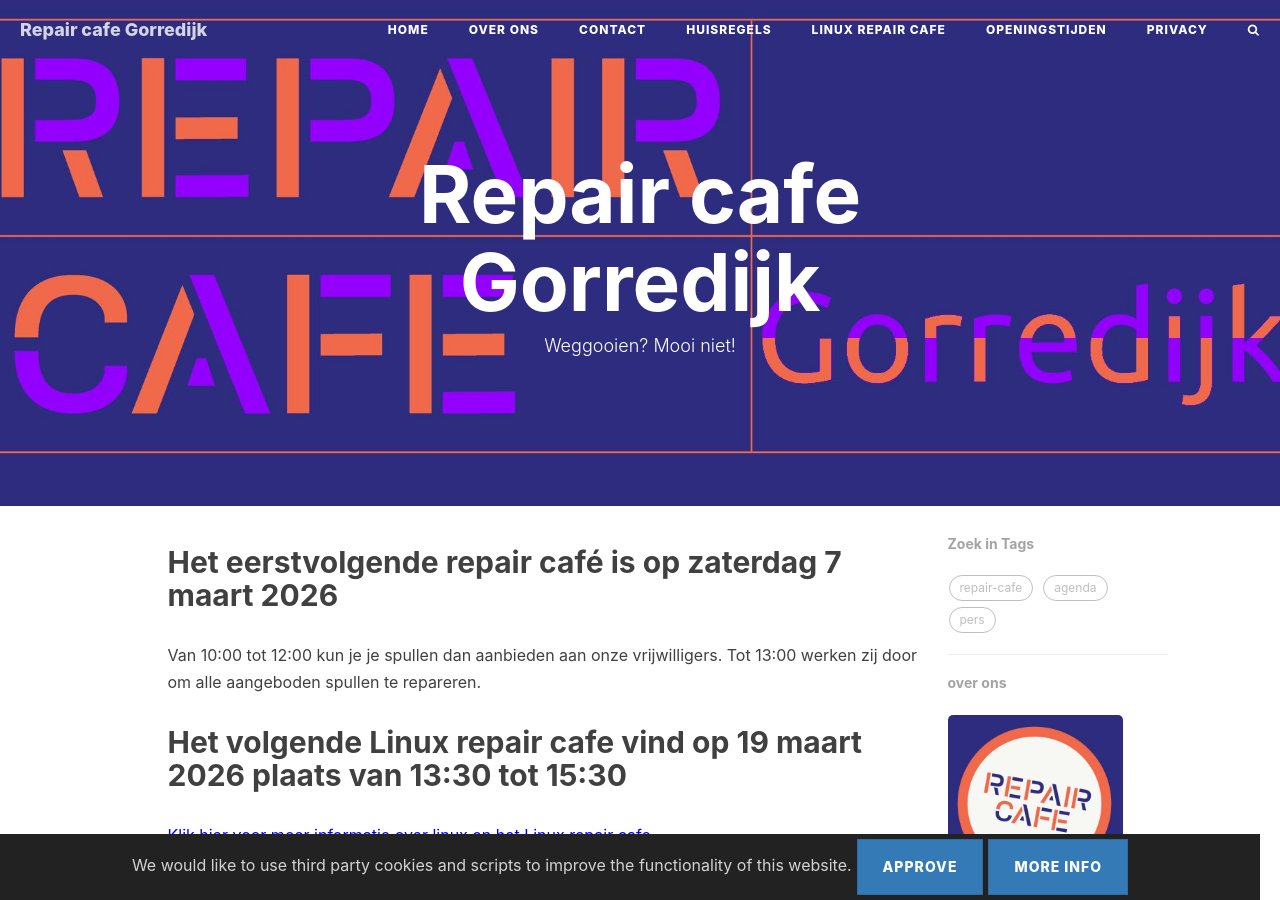
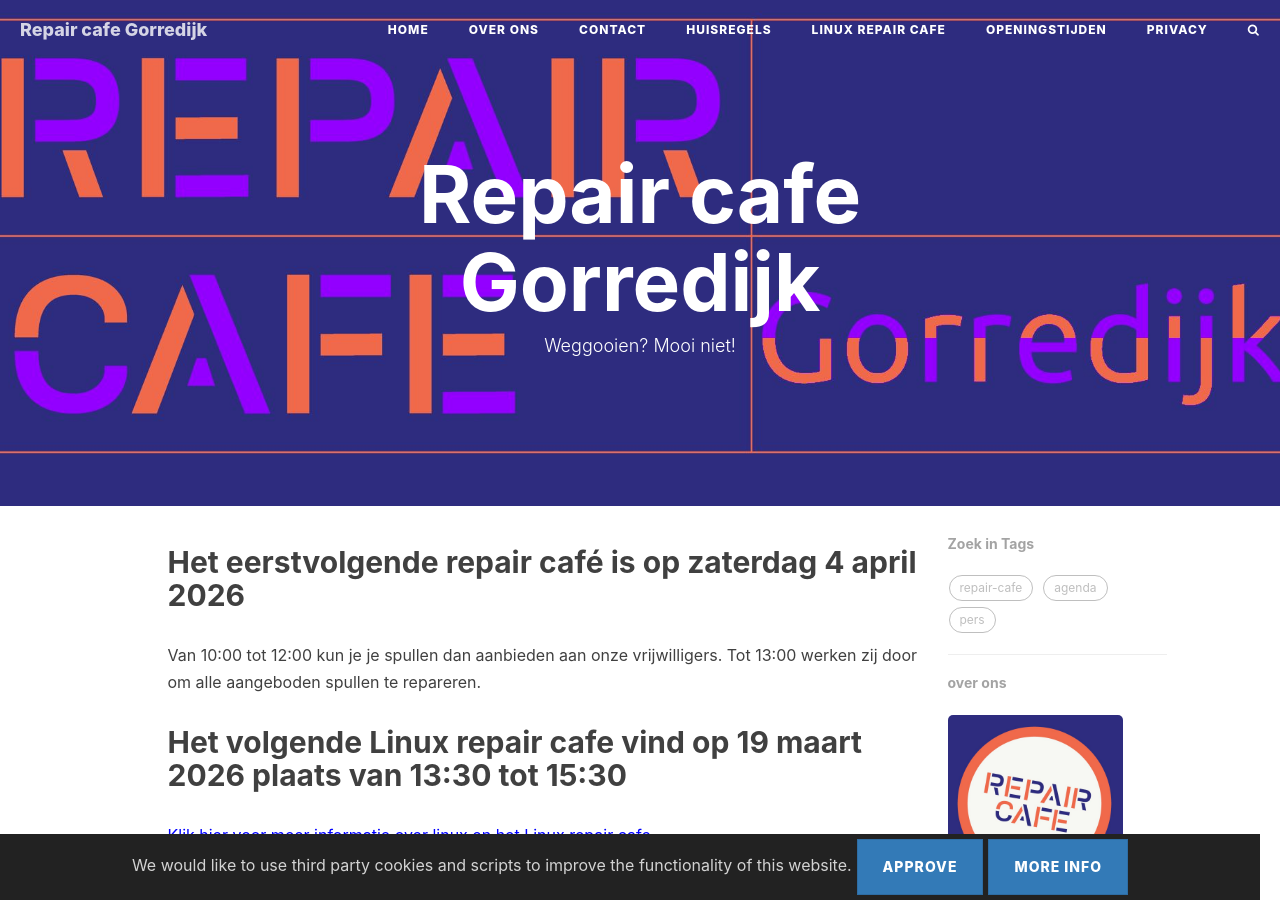
Before and after one commit to jpyp/jpyp.github.io, a Jekyll site: the page built from index.html, in a window 1280 px wide and 900 px high. Built offline with Jekyll 4.4.1, drawn with Linux system fonts in a browser that asks for light colours; nearby versions of some CDN libraries; the list of posts is cut into pages by our own code; comment, search, counter and statistics services are not loaded.

Commit message:
Update index.html
Update date

```diff
--- a/index.html
+++ b/index.html
@@ -2,7 +2,7 @@
 layout: page
 description: "Weggooien? Mooi niet!"
 ---
-<h2>Het eerstvolgende repair café is op zaterdag 7 maart 2026</h2>
+<h2>Het eerstvolgende repair café is op zaterdag 4 april 2026</h2>
 
 <p>Van 10:00 tot 12:00 kun je je spullen dan aanbieden aan onze vrijwilligers. Tot 13:00 werken zij door om alle aangeboden spullen te repareren.</p>
 
```
